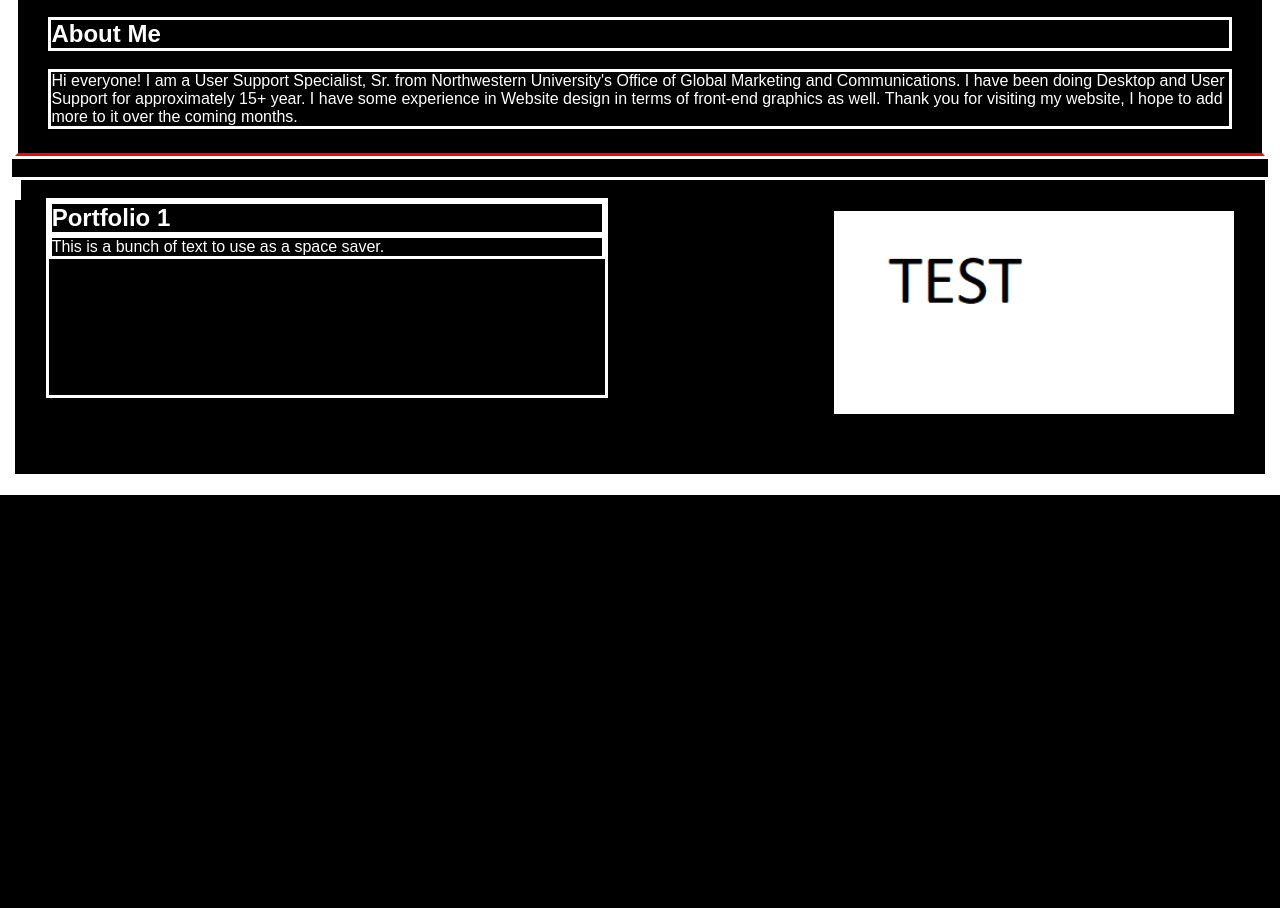
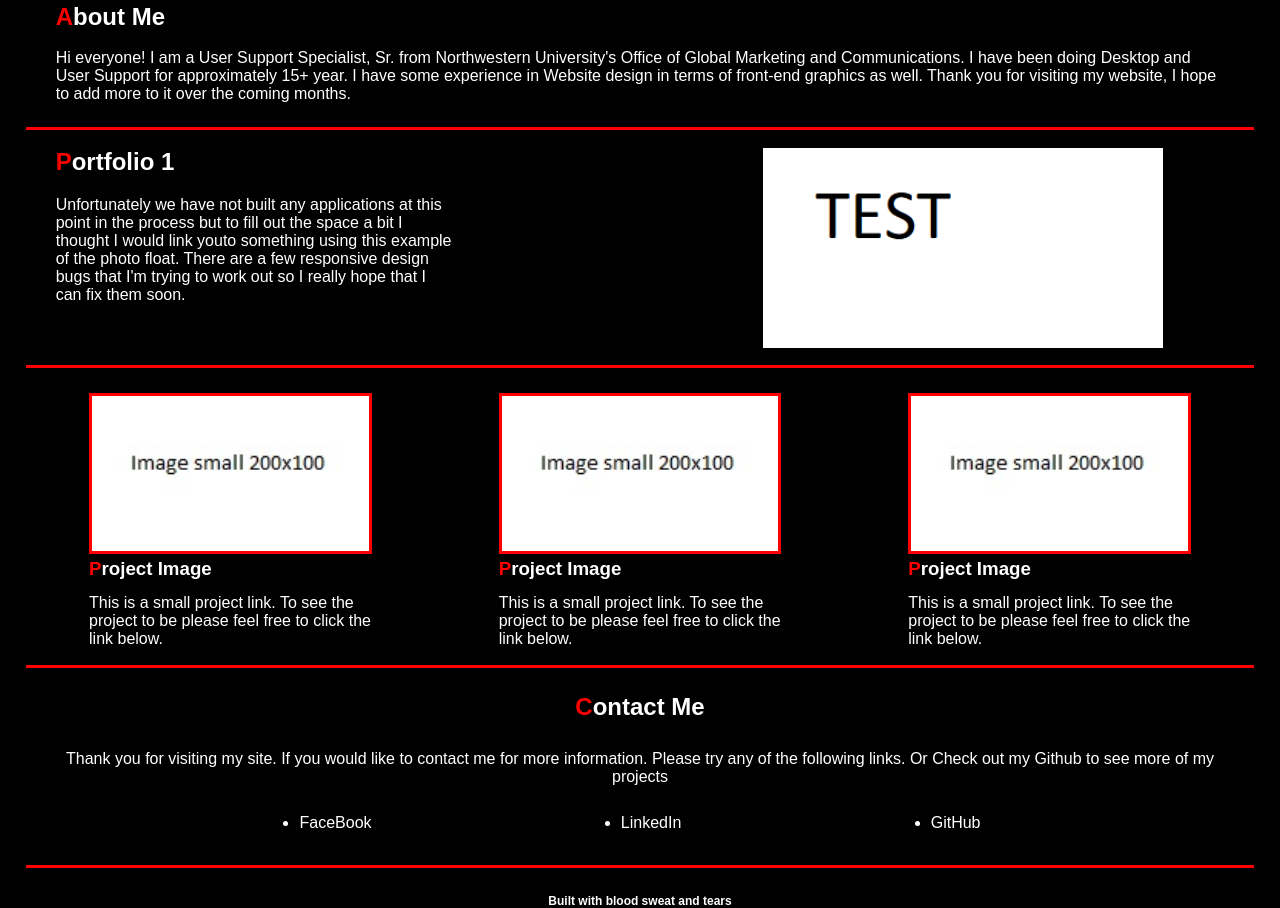
Before and after one commit to senseier2/Portfolio-week02, a plain HTML site: page index.html in a window 1280 px wide. Shown: the part 539-1447 px from the top of the page. Before the commit the page ends 1034 px from the top, so only its background shows below. Drawn offline with Linux system fonts and the light colour scheme.

Commit message:
HTML updates - added cards and contact me section

```diff
--- a/assets/style.css
+++ b/assets/style.css
@@ -7,7 +7,12 @@
     font-family:Arial;
     color:white;
     /* Boarder is for aligning items and testing comment out to see boarders */
-    border:solid white;
+    /* border:solid white; */
+}
+
+article{
+    flex-wrap:wrap;
+    padding:2%;
 }
 
 header{
@@ -25,9 +30,13 @@ header h1{
 
 }
 
-.firstname {
+.redletter {
     color:red;
     background:rgb(50, 50, 50, 50);
+}
+
+.redletter2{
+    color:red;
 }
 
 nav li{
@@ -42,14 +51,16 @@ nav li{
     margin-right:10px;
 }
 
-nav li:hover{
-    color:white;
+nav a{
+    color:darkgrey;
+}
+
+nav a:hover{
+    color:red;
     transition-duration:1s;
 }
 
-article{
-    flex-wrap:wrap;
-}
+
 
 #aboutme{
     border-bottom: solid red
@@ -58,13 +69,18 @@ article{
 
 .article img{
     width:49%;
-    margin:2.45% 2.45% 2.45% 2.45%
-    border: solid red
+    /* margin:2.45% 2.45% 2.45% 2.45%; */
+    border:solid red;
+}
+
+.article img:hover{
+    border:solid white;
+    transition-duration:1s;
 }
 
 .article h2{
     color:white;
-    margin: 2% 2.45% 0 2.45%;
+    margin: 2% 2.45% 0% 2.45%;
     /* display:inline-block; */
 }
 
@@ -77,18 +93,89 @@ article{
 
 .test1{
     width:100%;
-    height:300px;
+    height:220px;
+    border-bottom:solid red
 }
 
 .photocontent{
     display:flexbox:inline-block;
     height:200px;
-    width:45%;
+    width:400px;
     margin:0% 2.45% 0% 2.45%;
 }
 
+.photocontent h2{
+    Margin-bottom:5%;
+}
+
 .test1 img{
-    margin:2.45% 2.45% 0 2.45%;
+    margin:0% 7.45% 0 2.45%;
     float:right;
     width:400px;
 }
+
+.card-base{
+    display:flex;
+    Width:100%;
+    height:300px;
+    overflow:auto;
+    justify-content:space-around;
+    flex-wrap:wrap;
+    border-bottom:solid red;
+
+}
+
+.card1{
+    width:27%;
+    height:auto;
+    display:inline-block;
+    padding:2%;
+}
+
+.card1 h3{
+    margin-bottom:5%;
+    font-weight:bold;
+}
+
+.card1 img{
+    border:solid red;
+    width:100%
+}
+
+.contactlinks{
+    display:flex;
+    justify-content:space-evenly;
+
+}
+
+.contactlinks li:hover{
+    color:red;
+    transition-duration:1s;
+}
+
+.ContactMe{
+    display:block;
+    width:100%;
+    height:200px;
+    padding:2%;
+    text-align:center;
+    border-bottom:solid red;
+}
+
+.ContactMe h2{
+    margin-bottom:2.45%
+}
+
+.ContactMe P{
+    Margin-bottom:2.45%
+}
+
+footer{
+    font-size:8px;
+    text-align:center;
+}
+
+footer:hover{
+    color:red;
+    transition-duration:1s;
+}
--- a/index.html
+++ b/index.html
@@ -10,12 +10,12 @@
 <main>
 <body>
     <header>
-        <h1><span class="firstname">E</span>ric <span class="firstname">M</span>cGhee</h1>
+        <h1><span class="redletter">E</span>ric <span class="redletter">M</span>cGhee</h1>
             <nav>
                 <ul>
                     <li><a href="#aboutme">About Me</a></li>
-                    <li>Portfolio</li>
-                    <li>Contact Me</li>
+                    <li><a href="#portfoliolink">Portfolio</a></li>
+                    <li><a href="#ContactMe">Contact Me</a></li>
                     <li>Resume</li>
                 </ul>
             </nav>
@@ -23,12 +23,9 @@
     <br>
      <article>
         <div class="article">
-            <!-- <div class="imagebreak"> -->
             <img src="assets/Picture-of-myself2.jpg">
-            <!-- </div> -->
-            <br>
             <div id="aboutme">
-                <h2>About Me</h2>
+                <h2><span class="redletter2">A</span>bout Me</h2>
                 <br>
                 <p>Hi everyone! I am a User Support Specialist, Sr. from Northwestern University's Office of Global Marketing and Communications.  I have been doing Desktop and User Support for approximately 15+ year.
                  I have some experience in Website design in terms of front-end graphics as well. Thank you for visiting my website, I hope to add more to it over the coming months.
@@ -40,15 +37,46 @@
                 <!-- We have just started the bootcamp so there are no current applications to link -->
                 <a href="https:www.facebook.com"><img src="assets/TEST.png"></a>
                 <div class="photocontent">
-                <h2>Portfolio 1</h2>
-                <p>This is a bunch of text to use as a space saver.</p>
+                <h2 id="portfoliolink"><span class="redletter2">P</span>ortfolio 1</h2>
+                <p>Unfortunately we have not built any applications at this point in the process but to fill out the space a bit I thought I would link youto something using
+                    this example of the photo float.  There are a few responsive design bugs that I'm trying to work out so I really hope that I can fix them soon.
+                </p>
                 </div>
         </div>
+        <div class="card-base">
+            <section class="card1">
+                <img src="assets/image-small.jpg">
+                <h3><span class="redletter2">P</span>roject Image</h3>
+                <p>This is a small project link. To see the project to be please feel free to click the link below.</p>
+            </section>
+            <section class="card1">
+                <img src="assets/image-small.jpg">
+                <h3><span class="redletter2">P</span>roject Image</h3>
+                <p>This is a small project link. To see the project to be please feel free to click the link below.</p>
+            </section>
+            <section class="card1">
+                <img src="assets/image-small.jpg">
+                <h3><span class="redletter2">P</span>roject Image</h3>
+                <p>This is a small project link. To see the project to be please feel free to click the link below.</p>
+            </section>
+        </div>
+        <div class="ContactMe" id="ContactMe">
+            <h2><span class="redletter2">C</span>ontact Me</h2>
+            <p>Thank you for visiting my site. If you would like to contact me for more information. Please try any of the following links. Or Check out my Github to see more of my projects
+            </p>
+
+            <ul class="contactlinks">
+                <li>FaceBook</li>
+                <li>LinkedIn</li>
+                <li>GitHub</li>
+            </ul>
+        </div>
+
 
 
      </article>
     <footer>
-
+        <h2>Built with blood sweat and tears</h2>
     </footer>
 </main>
 </body>
```
Also changed, not shown: assets/image-small.jpg (added).
